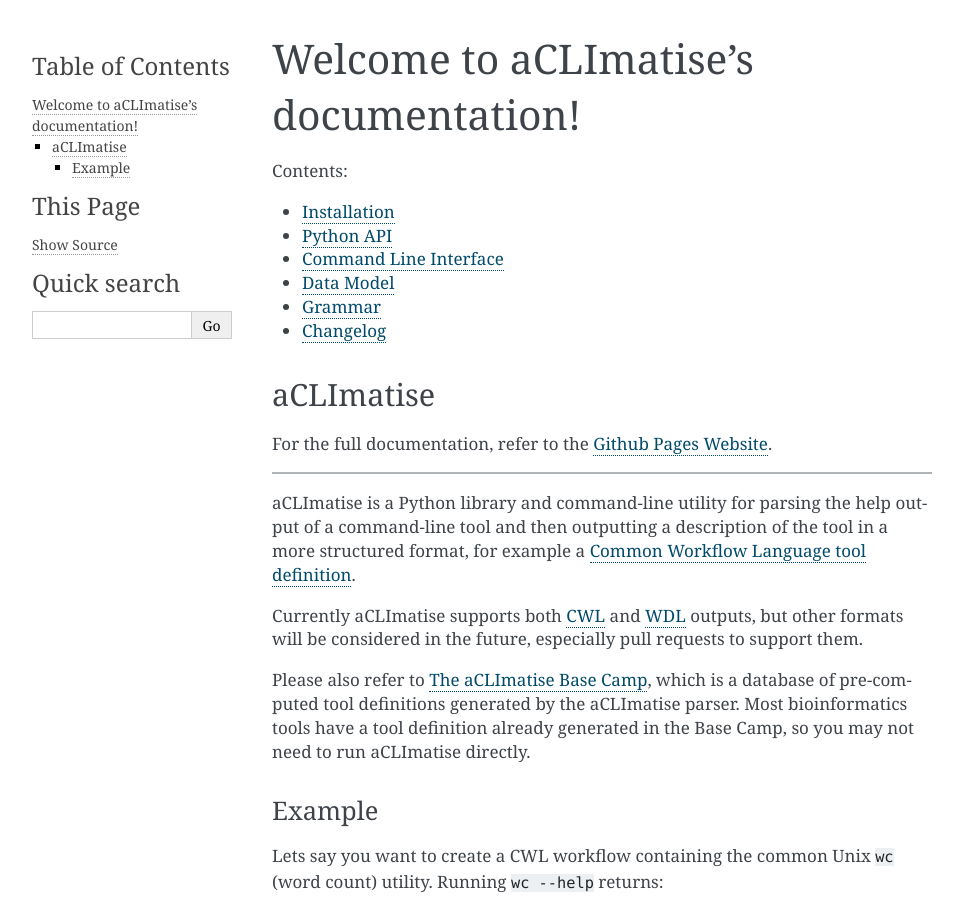
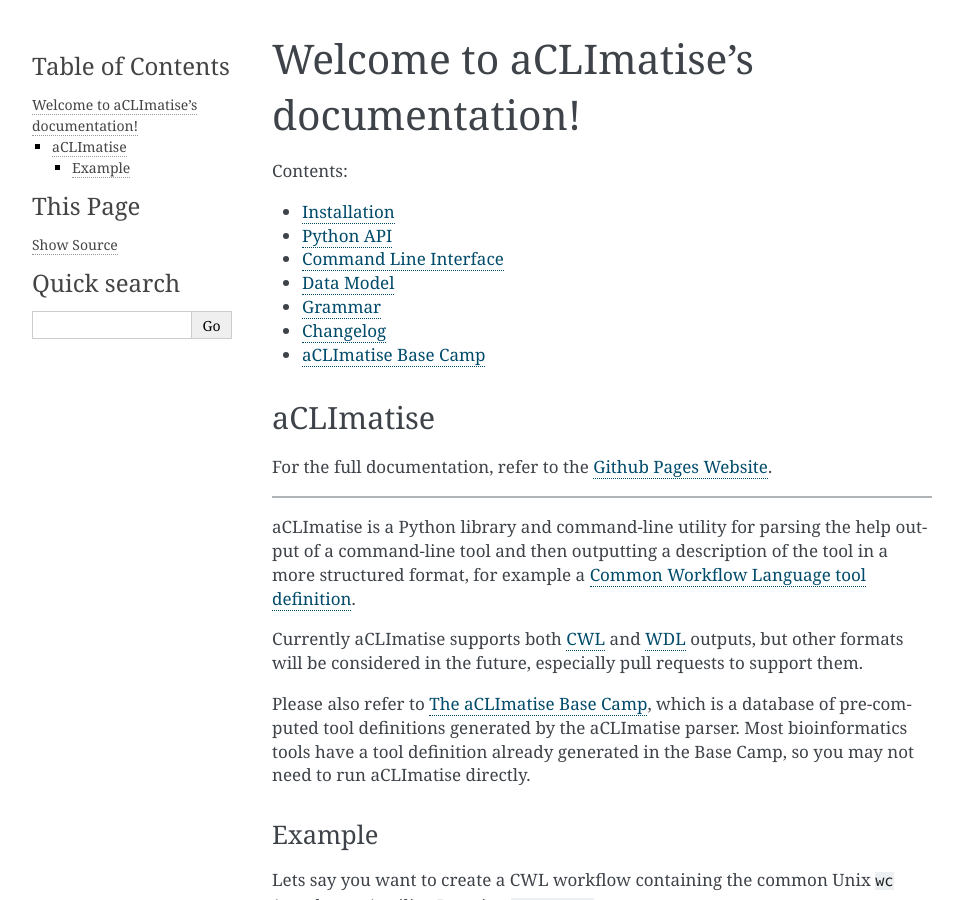
Before and after one commit to aCLImatise/CliHelpParser, a Sphinx documentation site: the page built from docs/index.rst, in a window 1280 px wide and 900 px high. Shown: the whole window, without its empty margins (148-1106 px from the left). Built offline with Sphinx 7.4.7, drawn with Linux system fonts in a browser that asks for light colours.

Commit message:
Add Base Camp to the TOC, fix some changelog warnings

```diff
--- a/docs/changes.rst
+++ b/docs/changes.rst
@@ -6,7 +6,7 @@
 * Add ``command['sort']`` which lets you access subcommands by name
 
 2.1.0 (2020-09-22)
-----------------
+------------------
 * Add `bedtools random` as a test case
 * Use a simple metric to exclude flags unless they have a somewhat valid description text, this should result in less false-positive flags being detected
 * Fixed the `id` field in the CWL tool definitions including some path elements (like `..`)
@@ -19,9 +19,9 @@
 * Rename the CLI utility from ``acclimatise`` to ``aclimatise``.
 
 1.2.0 (2020-09-13)
------------------
+------------------
 User-Facing Changes
-******************
+*******************
 * Add output generation for CWL and WDL
 
 Fixes
--- a/docs/index.rst
+++ b/docs/index.rst
@@ -16,5 +16,6 @@
    model
    grammar
    changes
+   aCLImatise Base Camp <https://aclimatise.github.io/BaseCamp/>
 
 .. include:: ../README.rst
```
